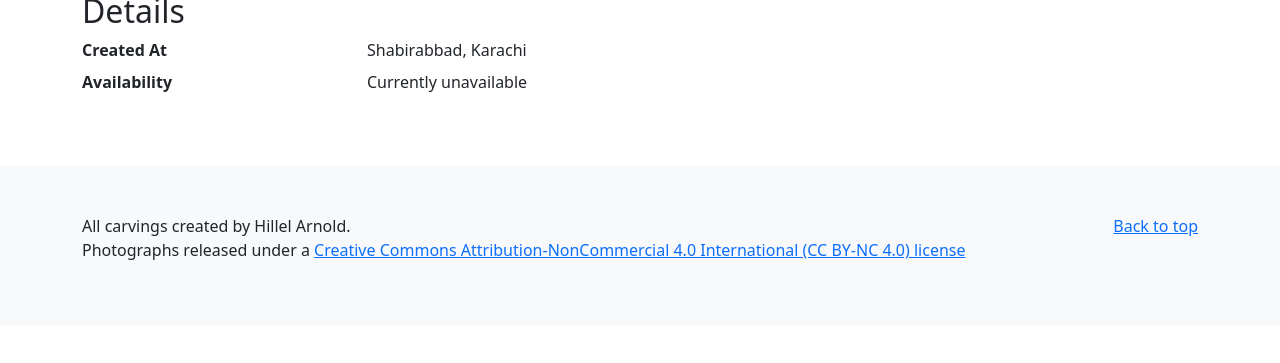
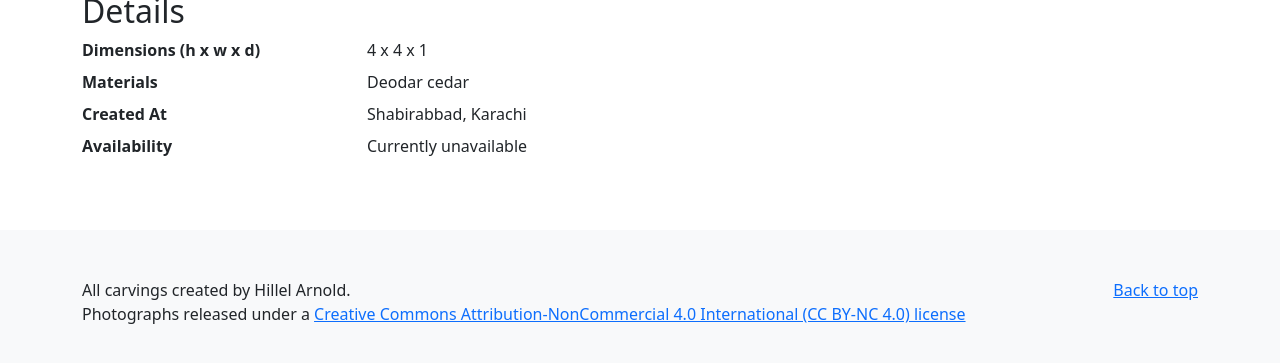
Before and after one commit to helrond/carvings, a Jekyll site: the page built from _carvings/74a27f23-d074-4657-9382-5c828e50928c.md, in a window 1280 px wide, cut to the strip 790-1180 px from the top of the page. Shown: the top 363 px of the strip. Built offline with Jekyll 4.4.1, drawn with Linux system fonts in a browser that asks for light colours; nearby versions of some CDN libraries; before the commit the page ends 1116 px from its top, so only the background shows below that.

Commit message:
add dimensions and material

```diff
--- a/_carvings/74a27f23-d074-4657-9382-5c828e50928c.md
+++ b/_carvings/74a27f23-d074-4657-9382-5c828e50928c.md
@@ -2,7 +2,7 @@
 available: false
 context:
 date_created:
-dimensions:
+dimensions: 4 x 4 x 1
 images:
   - E6CB2FD6-97AC-40C6-AA38-EF63007FD00C.png
   - 52CF9999-0076-4F66-8244-3F618EC40D7D.png
@@ -10,5 +10,5 @@ images:
   - D7934C29-87A7-405D-BD48-C6CCB0AD9CB7.png
 locations:
   - Shabirabbad, Karachi
-material:
+material: Deodar cedar
 ---
```
